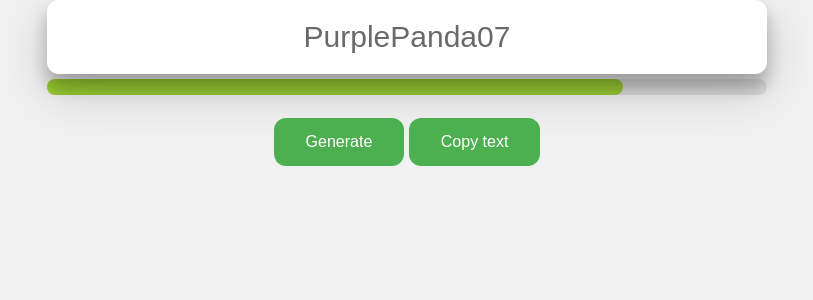
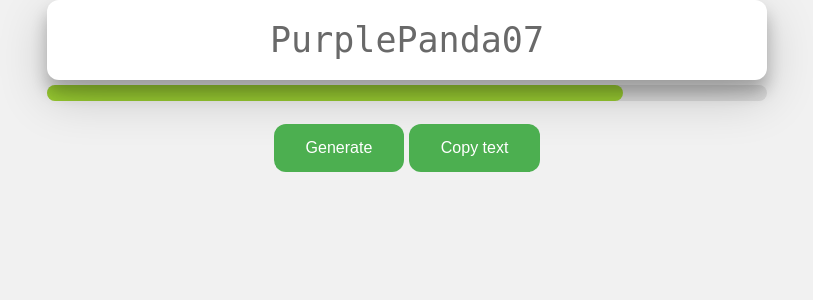
Before and after one commit to zmcdonaldwright/passwordgen, a Flask app: page / in a window 1280 px wide. Shown: the part 200-500 px from the top of the page, without its empty margins (233-1046 px from the left). Run offline with Flask 2, Linux system fonts and the light colour scheme.

Commit message:
Update style.css
Added formatting for the password strength label

```diff
--- a/static/style.css
+++ b/static/style.css
@@ -25,7 +25,8 @@ input {
   width: 75%;
   border: none;
   padding: 20px 0px;
-  font-size: 30px;
+  font-size: 35px;
+  font-family: monospace;
   text-align: center;
   color: dimgray;
   border-radius: 12px;
@@ -34,6 +35,13 @@ input {
 
 input:focus {
 	outline: none;
+}
+
+label {
+	color: #E1E1E1;
+	display: inline-block;
+	z-index: 5;
+	position: absolute;
 }
 
 .header {
@@ -59,7 +67,7 @@ input:focus {
   border-radius: 6px;
   padding: 5px;
   position: absolute;
-  z-index: 1;
+  z-index: 10;
   bottom: 150%;
   left: 50%;
   margin-left: -75px;
```
